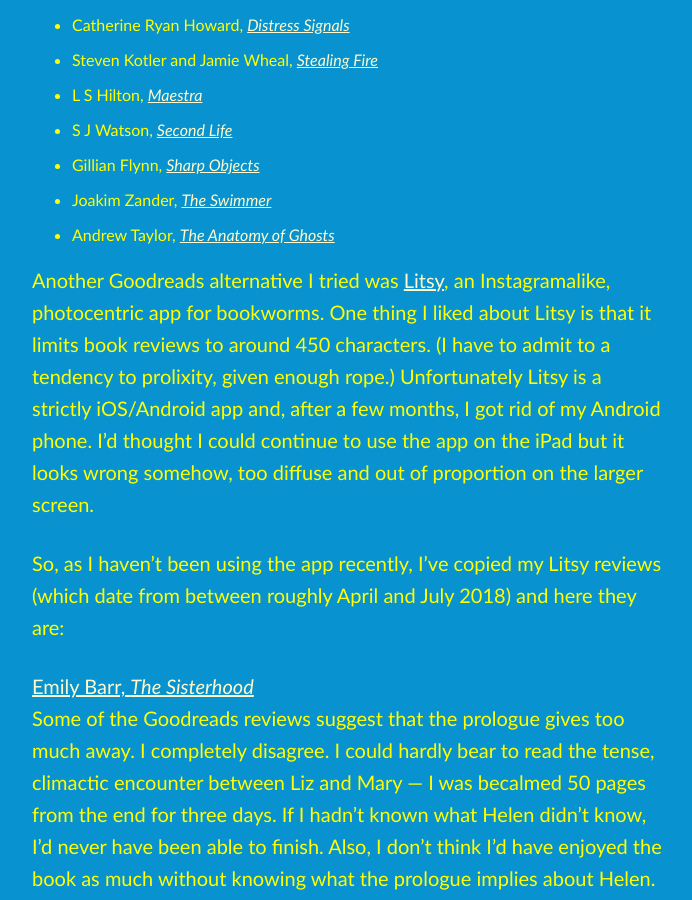
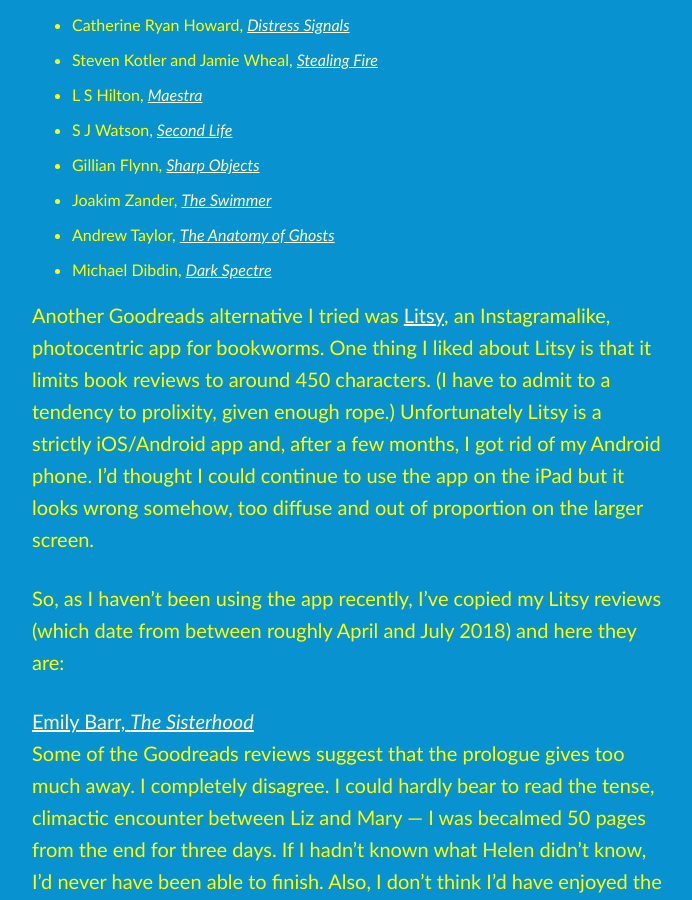
Before and after one commit to artkavanagh/github.io, a Jekyll site: the page book-reviews.html, which Jekyll copies as it is, in a window 1280 px wide and 900 px high, scrolled down 1060 px. Shown: the whole window, without its empty margins (292-984 px from the left). Built offline with Jekyll 4.4.1, drawn with Linux system fonts in a browser that asks for light colours.

Commit message:
Update book-reviews.html

```diff
--- a/book-reviews.html
+++ b/book-reviews.html
@@ -30,6 +30,7 @@
 <li>Gillian Flynn, <a href="https://www.artkavanagh.ie/sharp-objects-review.html"><cite>Sharp Objects</cite></a></li>
 <li>Joakim Zander, <a href="https://www.artkavanagh.ie/zander-swimmer.html"><cite>The Swimmer</cite></a></li>
 <li>Andrew Taylor, <a href="https://www.artkavanagh.ie/andrew-taylor-anatomy-ghosts.html"><cite>The Anatomy of Ghosts</cite></a></li>
+<li>Michael Dibdin, <a href="https://www.artkavanagh.ie/dibdin-dark-spectre.html"><cite>Dark Spectre</cite></a></li>
 </ul>
 <p>Another Goodreads alternative I tried was <a href="https://www.litsy.com">Litsy</a>, an Instagramalike, photocentric app for bookworms. One thing I liked about Litsy is that it limits book reviews to around 450 characters. (I have to admit to a tendency to prolixity, given enough rope.) Unfortunately Litsy is a strictly iOS/Android app and, after a few months, I got rid of my Android phone. I’d thought I could continue to use the app on the iPad but it looks wrong somehow, too diffuse and out of proportion on the larger screen.</p>
 
```
